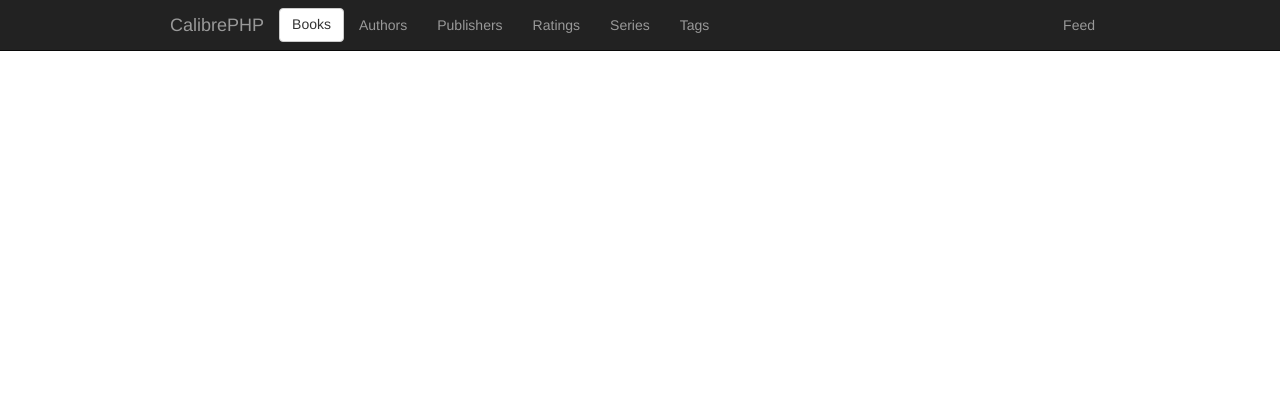
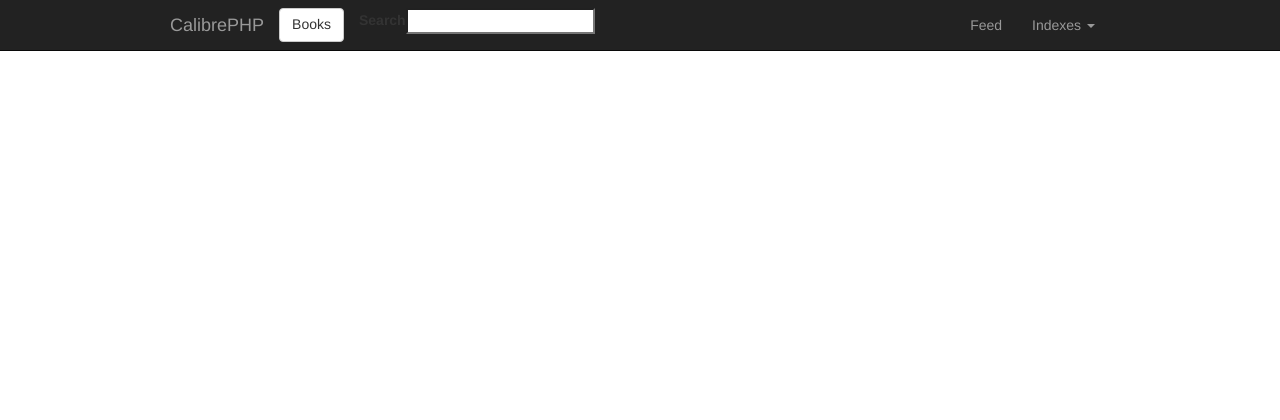
Before and after one commit to openam/calibrephp, a CakePHP app: the page made by app/View/Helper/TxtHelper.php in a window 1280 px wide. Shown: the top 420 px of the page. Run offline with PHP 8.4 and a stand-in for CakePHP, Linux system fonts and the light colour scheme; the template is opened without the code that fills it, so the values that code supplies are empty; form fields are guessed from the names that the template uses; some libraries are stand-ins or nearby versions.

Commit message:
added search form to header

```diff
--- a/app/View/Elements/Layout/header.ctp
+++ b/app/View/Elements/Layout/header.ctp
@@ -12,14 +12,36 @@
 		</div>
 		<nav class="collapse navbar-collapse bs-navbar-collapse" role="navigation">
 			<ul class="nav navbar-nav">
-				<li<?php echo $this->Txt->activeIndex('authors'); ?>><?php echo $this->Html->link('Authors', array('controller' => 'authors', 'action' => 'index')); ?></li>
-				<li<?php echo $this->Txt->activeIndex('publishers'); ?>><?php echo $this->Html->link('Publishers', array('controller' => 'publishers', 'action' => 'index')); ?></li>
-				<li<?php echo $this->Txt->activeIndex('ratings'); ?>><?php echo $this->Html->link('Ratings', array('controller' => 'ratings', 'action' => 'index')); ?></li>
-				<li<?php echo $this->Txt->activeIndex('series'); ?>><?php echo $this->Html->link('Series', array('controller' => 'series', 'action' => 'index')); ?></li>
-				<li<?php echo $this->Txt->activeIndex('tags'); ?>><?php echo $this->Html->link('Tags', array('controller' => 'tags', 'action' => 'index')); ?></li>
 			</ul>
+			<?php
+				echo $this->Form->create(Inflector::camelize(Inflector::singularize($this->request->controller)), array(
+					'url'           => array('controller' => 'books', 'action' => 'search'),
+					'class'         => 'navbar-form navbar-left',
+					'role'          => 'search',
+					'inputDefaults' => array(
+						'div'         => 'form-group',
+						'class'       => 'form-control',
+						'placeholder' => 'Search',
+						'wrapInput'   => false,
+						'label'       => false,
+					),
+				));
+				echo $this->Form->input('search', array('type' => 'text'));
+				echo $this->Form->end();
+			?>
 			<ul class="nav navbar-nav navbar-right">
 				<li><?php echo $this->Html->link('<i class="icon-rss-sign"></i> Feed', '/opds.xml', array('escape' => false)); ?></li>
+				<li class="dropdown">
+					<a href="#" class="dropdown-toggle" data-toggle="dropdown"><i class="icon-th-list"></i> Indexes <b class="caret"></b></a>
+					<ul class="dropdown-menu">
+						<li<?php echo $this->Txt->activeIndex('authors'); ?>><?php echo $this->Html->link('<i class="pull-right icon-user"></i> Authors', array('controller' => 'authors', 'action' => 'index'), array('escape' => false)); ?></li>
+						<li<?php echo $this->Txt->activeIndex('books'); ?>><?php echo $this->Html->link('<i class="pull-right icon-book"></i> Books', array('controller' => 'books', 'action' => 'index'), array('escape' => false)); ?></li>
+						<li<?php echo $this->Txt->activeIndex('publishers'); ?>><?php echo $this->Html->link('<i class="pull-right icon-laptop"></i> Publishers', array('controller' => 'publishers', 'action' => 'index'), array('escape' => false)); ?></li>
+						<li<?php echo $this->Txt->activeIndex('ratings'); ?>><?php echo $this->Html->link('<i class="pull-right icon-star-half-empty"></i> Ratings', array('controller' => 'ratings', 'action' => 'index'), array('escape' => false)); ?></li>
+						<li<?php echo $this->Txt->activeIndex('series'); ?>><?php echo $this->Html->link('<i class="pull-right icon-list-ol"></i> Series', array('controller' => 'series', 'action' => 'index'), array('escape' => false)); ?></li>
+						<li<?php echo $this->Txt->activeIndex('tags'); ?>><?php echo $this->Html->link('<i class="pull-right icon-tags"></i> Tags', array('controller' => 'tags', 'action' => 'index'), array('escape' => false)); ?></li>
+					</ul>
+				</li>
 			</ul>
 		</nav>
 	</div>
```
